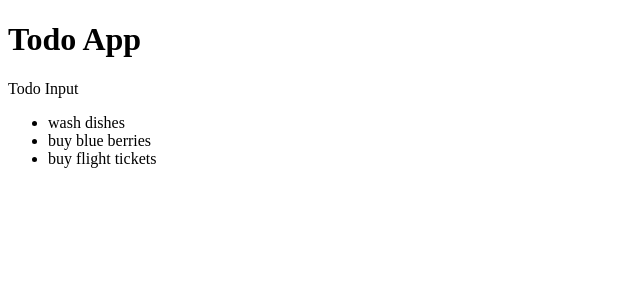
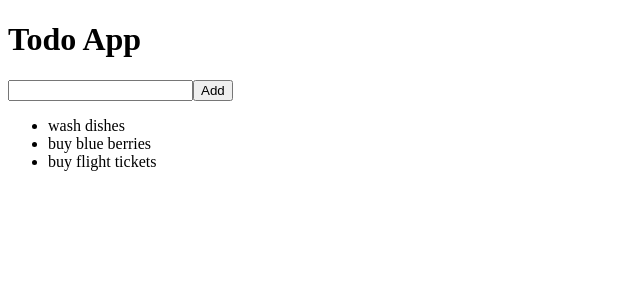
Before and after one commit to tealvin/practice-react-todo-app, a React (Create React App) app: page / in a window 1280 px wide. Shown: the top 300 px of the page, without its empty margins (0-640 px from the left). Built offline with nearby package versions, Linux system fonts and the light colour scheme.

Commit message:
Re-write TodoInput to a class component and complete handleInputChange and handleAddTodo

```diff
--- a/src/components/TodoInput/index.js
+++ b/src/components/TodoInput/index.js
@@ -1,5 +1,33 @@
-const TodoInput = () => {
-  return <div>Todo Input</div>;
-};
+import { Component } from "react";
+class TodoInput extends Component {
+  state = { inputValue: "" };
+
+  handleInputChange = (e = {}) => {
+    const { target: { value: userInput = "" } = {} } = e;
+    this.setState({ inputValue: userInput });
+  };
+
+  handleAddTodo = () => {
+    const { inputValue = "" } = this.state;
+    const { addTodo = () => {} } = this.props;
+    addTodo(inputValue);
+    this.setState({ inputValue: "" });
+  };
+
+  render() {
+    const { inputValue = "" } = this.state;
+
+    return (
+      <div>
+        <input
+          type="text"
+          value={inputValue}
+          onChange={this.handleInputChange}
+        />
+        <button onClick={this.handleAddTodo}>Add</button>
+      </div>
+    );
+  }
+}
 
 export default TodoInput;
```
